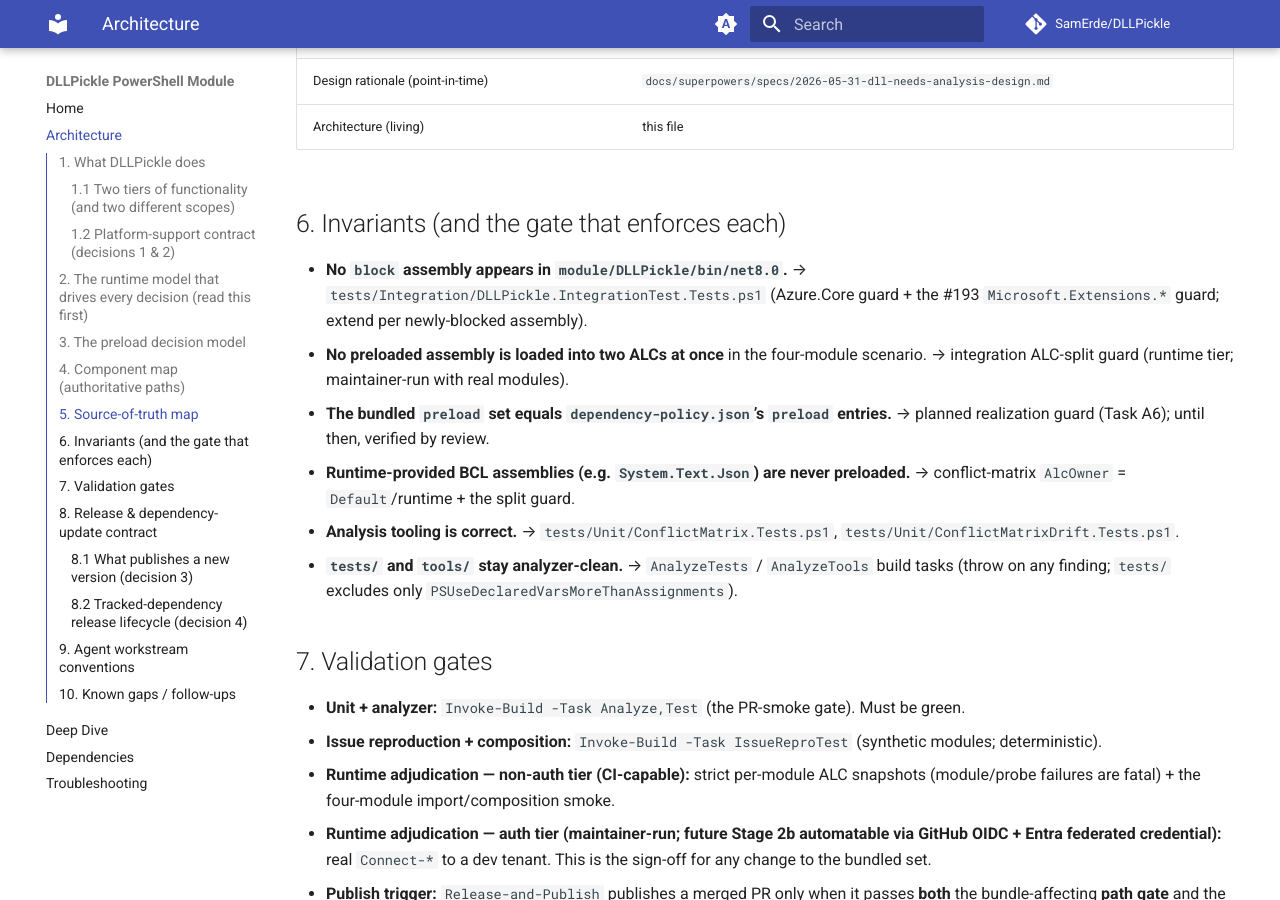
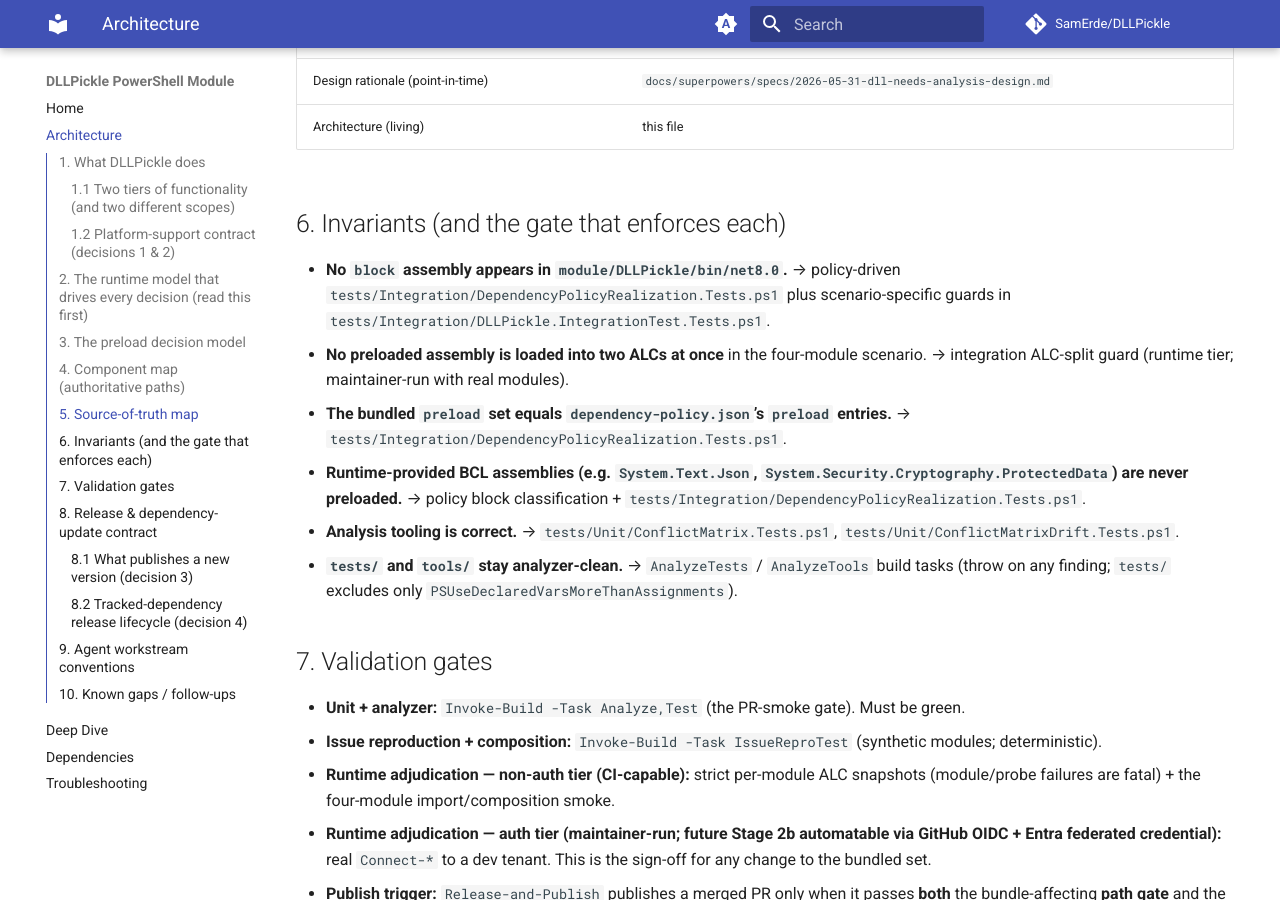
Before and after one commit to SamErde/DLLPickle, an MkDocs documentation site: the page built from docs/Architecture.md, in a window 1280 px wide and 900 px high, scrolled down 4810 px. Built offline with MkDocs 1.6.1 and Material for MkDocs 9.7.7, drawn with Linux system fonts in a browser that asks for light colours; comment, search, counter and statistics services are not loaded; some of the changed text lies outside the part shown.

Commit message:
fix(deps): enforce dependency policy realization

```diff
--- a/docs/Architecture.md
+++ b/docs/Architecture.md
@@ -75,7 +75,7 @@ Every tracked assembly is classified into exactly one of:
 | --- | --- | --- |
 | Module source | `src/DLLPickle/` | The shipped PowerShell module (public/private functions, manifest). |
 | Loader | `src/DLLPickle/Public/Import-DPLibrary.ps1` | Loads the bundled `bin/net8.0` DLLs into the default ALC with dependency-ordered, retrying loads. |
-| Build project | `src/DLLPickle.Build/DLLPickle.csproj` | **Realizes** the preload set — an assembly is preloaded **iff** it is a direct/transitive package reference here. `packages.lock.json` pins resolved versions. |
+| Build project | `src/DLLPickle.Build/DLLPickle.csproj` | **Realizes** the policy — preload packages are direct runtime references; blocked transitives that need suppression are direct references with `ExcludeAssets="runtime"`. `packages.lock.json` pins resolved versions. |
 | Dependency policy | `build/dependency-policy.json` | **Decision source of truth** — per-assembly classification + evidence, monitored modules, target scenario, drift baseline. |
 | Analysis tools | `tools/Get-DLLPickleLoadedTrackedAssembly.ps1`, `New-DLLPickleConflictMatrix.ps1`, `Compare-DLLPickleConflictMatrix.ps1`, `Get-DLLPickleRuntimeAssemblySnapshot.ps1`, `Get-DLLPickleUpstreamInventory.ps1`, `Update-DLLPickleDependencyPins.ps1` | Inventory upstream modules, build the conflict matrix, probe runtime ALC ownership (filter sourced from `trackedAssemblies`), detect drift, and apply policy pins. |
 | Build script | `build/DLLPickle.Build.ps1` | Invoke-Build tasks: Analyze, AnalyzeTests, AnalyzeTools, Test, RestoreDependencies, PrepareModuleOutput, IntegrationTest. |
@@ -100,10 +100,10 @@ Every tracked assembly is classified into exactly one of:
 
 ## 6. Invariants (and the gate that enforces each)
 
-- **No `block` assembly appears in `module/DLLPickle/bin/net8.0`.** → `tests/Integration/DLLPickle.IntegrationTest.Tests.ps1` (Azure.Core guard + the #193 `Microsoft.Extensions.*` guard; extend per newly-blocked assembly).
+- **No `block` assembly appears in `module/DLLPickle/bin/net8.0`.** → policy-driven `tests/Integration/DependencyPolicyRealization.Tests.ps1` plus scenario-specific guards in `tests/Integration/DLLPickle.IntegrationTest.Tests.ps1`.
 - **No preloaded assembly is loaded into two ALCs at once** in the four-module scenario. → integration ALC-split guard (runtime tier; maintainer-run with real modules).
-- **The bundled `preload` set equals `dependency-policy.json`'s `preload` entries.** → planned realization guard (Task A6); until then, verified by review.
-- **Runtime-provided BCL assemblies (e.g. `System.Text.Json`) are never preloaded.** → conflict-matrix `AlcOwner` = `Default`/runtime + the split guard.
+- **The bundled `preload` set equals `dependency-policy.json`'s `preload` entries.** → `tests/Integration/DependencyPolicyRealization.Tests.ps1`.
+- **Runtime-provided BCL assemblies (e.g. `System.Text.Json`, `System.Security.Cryptography.ProtectedData`) are never preloaded.** → policy block classification + `tests/Integration/DependencyPolicyRealization.Tests.ps1`.
 - **Analysis tooling is correct.** → `tests/Unit/ConflictMatrix.Tests.ps1`, `tests/Unit/ConflictMatrixDrift.Tests.ps1`.
 - **`tests/` and `tools/` stay analyzer-clean.** → `AnalyzeTests` / `AnalyzeTools` build tasks (throw on any finding; `tests/` excludes only `PSUseDeclaredVarsMoreThanAssignments`).
 
```
Also changed, not shown: 4 other files.
